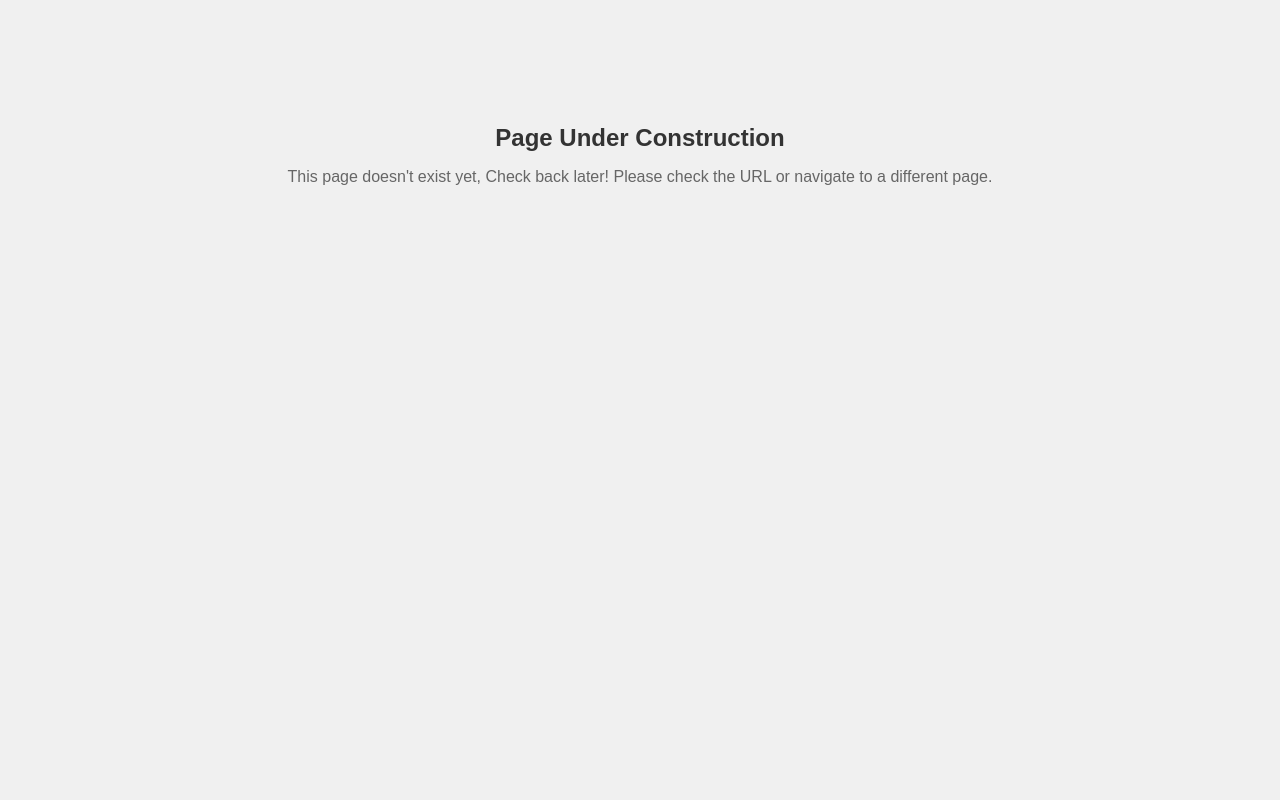
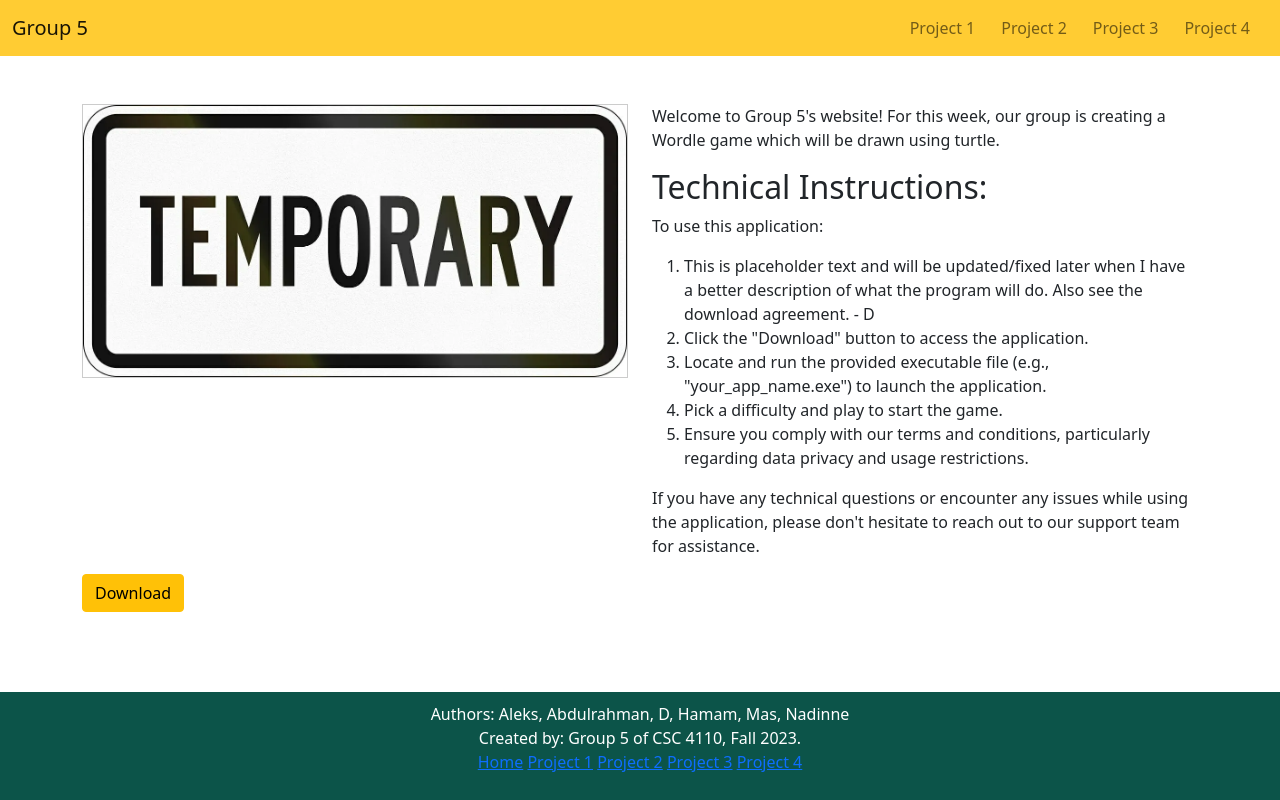
Before and after one commit to MasudurRah/CSC4110, a plain HTML site: page GroupProject2/frontend/index-gp2.html in a window 1280 px wide. Drawn offline with nearby package versions, Linux system fonts and the light colour scheme.

Commit message:
fixed issues to different pages on gp1 and gp2. edited text in tech instructions and download agreement. added folder for images and a temporary image.

```diff
--- a/GroupProject2/frontend/index-gp2.html
+++ b/GroupProject2/frontend/index-gp2.html
@@ -1,30 +1,111 @@
-<!DOCTYPE html>
+<!doctype html>
 <html lang="en">
+
 <head>
-    <meta charset="UTF-8">
-    <meta name="viewport" content="width=device-width, initial-scale=1.0">
-    <title>Page Not Found</title>
-    <style>
-        body {
-            font-family: Arial, sans-serif;
-            background-color: #f0f0f0;
-            text-align: center;
-            padding: 100px;
-        }
+    <title>Group Project 2</title>
+    <!-- Required meta tags -->
+    <meta charset="utf-8">
+    <meta name="viewport" content="width=device-width, initial-scale=1, shrink-to-fit=no">
 
-        h1 {
-            color: #333;
-            font-size: 24px;
-        }
+    <link rel="stylesheet" href="src/css/style.css">
 
-        p {
-            color: #666;
-            font-size: 16px;
-        }
-    </style>
+    <!-- Bootstrap CSS -->
+    <link href="https://cdn.jsdelivr.net/npm/bootstrap@5.1.1/dist/css/bootstrap.min.css" rel="stylesheet"
+        integrity="sha384-F3w7mX95PdgyTmZZMECAngseQB83DfGTowi0iMjiWaeVhAn4FJkqJByhZMI3AhiU" crossorigin="anonymous">
+
+    <!-- Bootstrap JS -->
+    <script src="https://cdn.jsdelivr.net/npm/bootstrap@5.1.1/dist/js/bootstrap.bundle.min.js"
+        integrity="sha384-/bQdsTh/da6pkI1MST/rWKFNjaCP5gBSY4sEBT38Q/9RBh9AH40zEOg7Hlq2THRZ" crossorigin="anonymous">
+    </script>
 </head>
+
 <body>
-    <h1>Page Under Construction</h1>
-    <p>This page doesn't exist yet, Check back later! Please check the URL or navigate to a different page.</p>
+    <nav class="navbar navbar-expand-lg navbar-light">
+        <div class="container-fluid">
+            <!-- Left-aligned text -->
+            <a class="navbar-brand" href="../../Homepage/index.html">Group 5</a>
+
+            <!-- Right-aligned navigation links -->
+            <div class="collapse navbar-collapse justify-content-end" id="navbarNav">
+                <ul class="navbar-nav">
+                    <li class="nav-item">
+                        <a class="nav-link" href="../../GroupProject1/frontend/index-gp1.html">Project 1</a>
+                    </li>
+                    <li class="nav-item">
+                        <a class="nav-link" href="../../GroupProject2/frontend/index-gp2.html">Project 2</a>
+                    </li>
+                    <li class="nav-item">
+                        <a class="nav-link" href="../../GroupProject3/index-gp3.html">Project 3</a>
+                    </li>
+                    <li class="nav-item">
+                        <a class="nav-link" href="../../GroupProject4/index-gp4.html">Project 4</a>
+                    </li>
+                </ul>
+            </div>
+        </div>
+    </nav>
+
+    <div class="container mt-5">
+        <div class="row">
+            <div class="col-md-6">
+                <img src="src/img/temp_image.jpg" alt="Image" class="img-fluid">
+            </div>
+            <div class="col-md-6">
+                <p>Welcome to Group 5's website! For this week, our group is creating a Wordle game which will be drawn using turtle.</p>
+
+                <h2>Technical Instructions:</h2>
+                <p>To use this application:</p>
+                <ol>
+                    <li>This is placeholder text and will be updated/fixed later when I have a better description of what the program will do. Also see the download agreement.  - D</li>
+                    <li>Click the "Download" button to access the application.</li>
+                    <li>Locate and run the provided executable file (e.g., "your_app_name.exe") to launch the application.</li>
+                    <li>Pick a difficulty and play to start the game.</li>
+                    <li>Ensure you comply with our terms and conditions, particularly regarding data privacy and usage restrictions.</li>
+                </ol>
+
+                <p>If you have any technical questions or encounter any issues while using the application, please don't hesitate to reach out to our support team for assistance.</p>
+            </div>
+        </div>
+    </div>
+
+
+      <div class="container mt-7">
+        <button class="btn btn-warning" data-bs-toggle="modal" data-bs-target="#downloadModal">
+            Download
+        </button>
+
+        <div class="modal fade" id="downloadModal" tabindex="-1" role="dialog" aria-labelledby="downloadModalLabel" aria-hidden="true">
+            <div class="modal-dialog" role="document">
+                <div class="modal-content">
+                    <div class="modal-header">
+                        <h5 class="modal-title" id="downloadModalLabel">Download Agreement</h5>
+                        <button type="button" class="close" data-bs-dismiss="modal" aria-label="Close">
+                            <span aria-hidden="true">&times;</span>
+                        </button>
+                    </div>
+                    <div class="modal-body">
+                        <p>By utilizing Group 5's website, you agree to its terms and conditions, which entail using the site solely for project viewing and functionality testing while abstaining from malicious intentions, unauthorized data sharing, or plagiarism of its content. This agreement underscores the critical aspects of data privacy and the prohibition of application sharing without prior authorization. You also acknowledge and accept a unilateral indemnity clause, absolving Group 5?? from legal repercussions related to data breaches, zero-day attacks, or database vulnerabilities such as SQL injection. Furthermore, you consent to periodic security assessments and the implementation of preventive measures, as deemed necessary by Group 5??? and its key vendors. Please note that security requirements may evolve over time due to technological advancements and changing security landscapes, and it is your responsibility to stay informed and adhere to these evolving stipulations. If you concur with these terms and conditions, kindly click "Accept & Download" to proceed; otherwise, select "Decline" to discontinue the use of this website. Your continued use of this website implies your complete acceptance of these terms.</p>
+                    </div>
+                    <div class="modal-footer">
+                        <button type="button" class="btn btn-danger" data-bs-dismiss="modal">Decline</button>
+                        <a id="downloadLink" class="btn btn-success" href="../application/dist/gui.exe" download>Accept & Download</a>
+                    </div>
+                </div>
+            </div>
+        </div>
+    </div>
+
+
+
+    <footer class="homepageFooter">
+        <p>Authors: Aleks, Abdulrahman, D, Hamam, Mas, Nadinne <br> Created by: Group 5 of CSC 4110, Fall 2023. <br>
+        <a href="../../Homepage/index.html">Home</a>
+        <a href="../../GroupProject1/frontend/index-gp1.html">Project 1</a>
+        <a href="../../GroupProject2/frontend/index-gp2.html">Project 2</a>
+        <a href="../../GroupProject3/index-gp3.html">Project 3</a>
+        <a href="../../GroupProject4/index-gp4.html">Project 4</a></p>
+      </footer>
+
+
 </body>
 </html>
```
Also changed, not shown: GroupProject1/frontend/index-gp1.html (+7 -7 lines), GroupProject2/frontend/src/img/temp_image.jpg (added).
